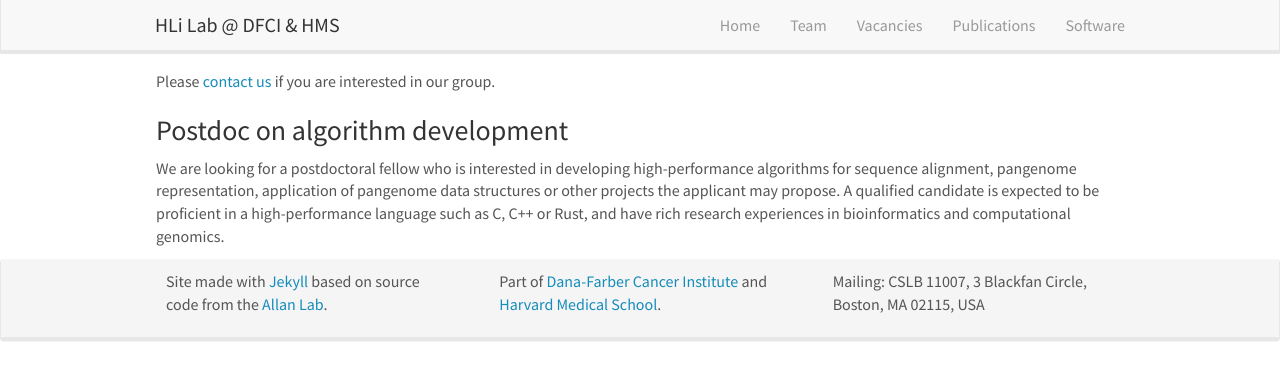
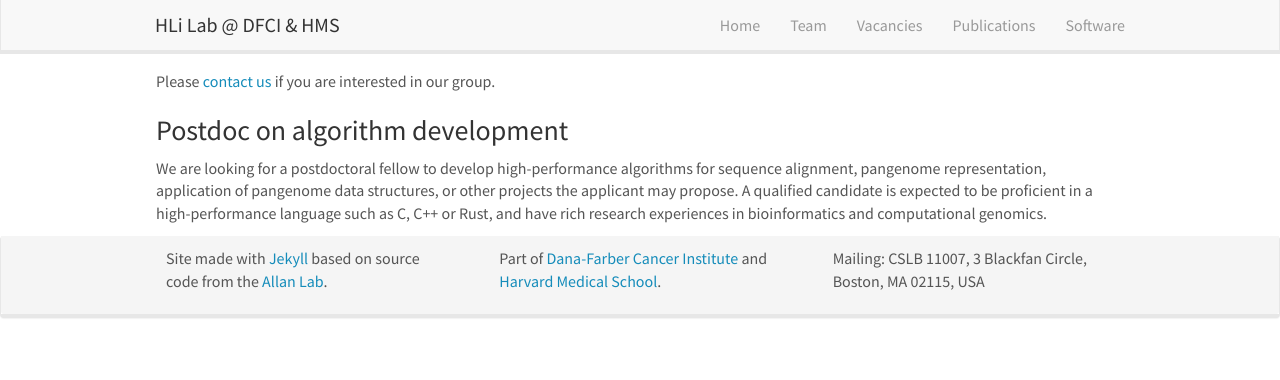
Before and after one commit to hlilab/hlilab.github.io, a Jekyll site: the page built from _pages/openings.md, in a window 1280 px wide. Shown: the top 380 px of the page. Built offline with Jekyll 4.4.1, drawn with Linux system fonts in a browser that asks for light colours; nearby versions of some CDN libraries.

Commit message:
minor wording change

```diff
--- a/_pages/openings.md
+++ b/_pages/openings.md
@@ -36,9 +36,9 @@ language such as C/C++/Rust may be a plus depending on the projects.
 
 ### Postdoc on algorithm development
 
-We are looking for a postdoctoral fellow who is interested in developing
-high-performance algorithms for sequence alignment, pangenome representation,
-application of pangenome data structures or other projects the applicant may
-propose. A qualified candidate is expected to be proficient in a
-high-performance language such as C, C++ or Rust, and have rich research
-experiences in bioinformatics and computational genomics.
+We are looking for a postdoctoral fellow to develop high-performance algorithms
+for sequence alignment, pangenome representation, application of pangenome data
+structures, or other projects the applicant may propose. A qualified candidate
+is expected to be proficient in a high-performance language such as C, C++ or
+Rust, and have rich research experiences in bioinformatics and computational
+genomics.
```
